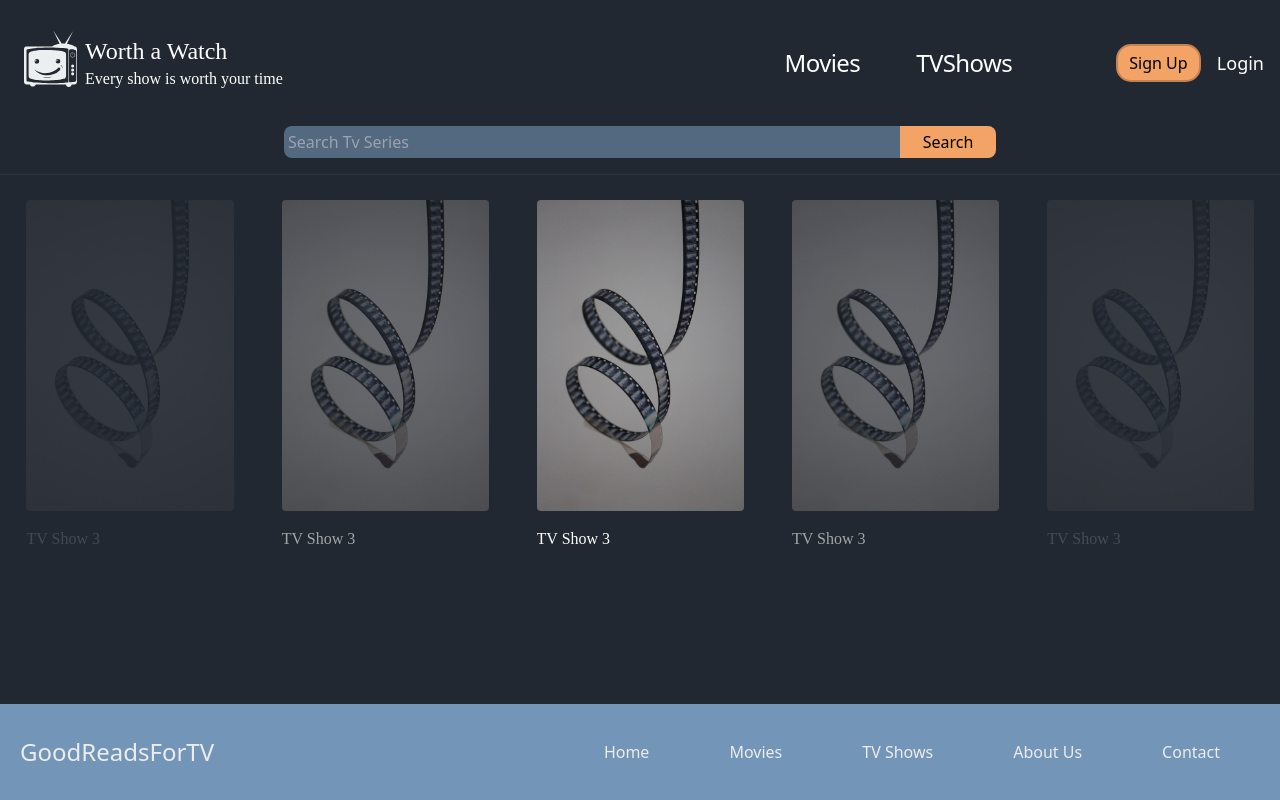
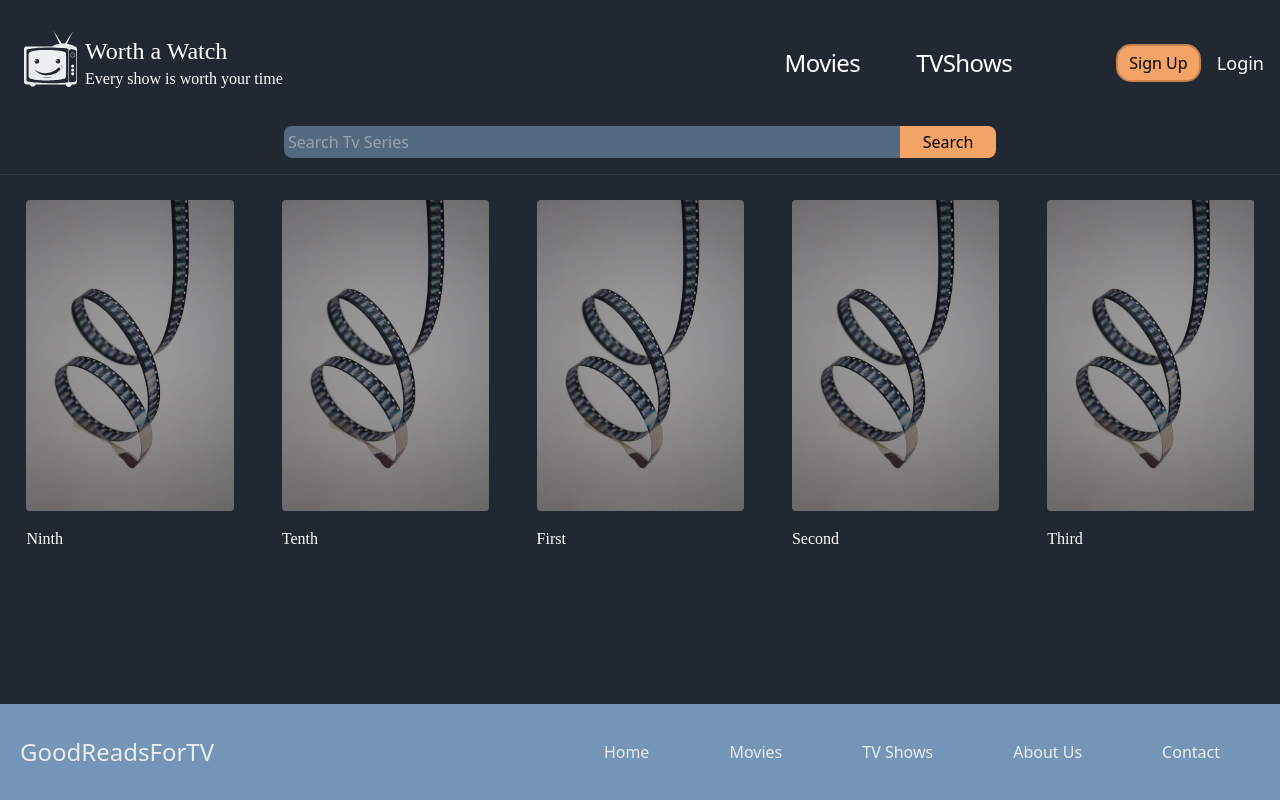
Before and after one commit to Dunder-Mifflin-Devs/GoodReadsForTV, a React (Vite) app in the folder good-reads-for-tv/: page / in a window 1280 px wide. Built offline with nearby package versions, Linux system fonts and the light colour scheme.

Commit message:
Cleaned up Carousel component and removed extra files

```diff
--- a/good-reads-for-tv/src/assets/styles/emblaCarousel.css
+++ /dev/null
@@ -1,10 +0,0 @@
-.embla {
-  overflow: hidden;
-}
-.embla__container {
-  display: flex;
-}
-.embla__slide {
-  flex: 0 0 100%;
-  min-width: 0;
-}
--- a/good-reads-for-tv/src/components/common/Carousel.jsx
+++ b/good-reads-for-tv/src/components/common/Carousel.jsx
@@ -1,77 +1,65 @@
-import React, {useCallback, useEffect, useState} from 'react';
+import React, {useCallback} from 'react';
 import useEmblaCarousel from 'embla-carousel-react';
-import {flushSync} from 'react-dom';
-import imageByIndex from '../../assets/javascript/imageByIndex';
 import '../../assets/styles/embla.css';
 import Feature from './Feature';
-import { NavLink } from 'react-router-dom';
+import {NavLink} from 'react-router-dom';
 
-const TWEEN_FACTOR = 4.2;
+const poster = '';
+const title = '';
 
-const numberWithinRange = (number, min, max) => Math.min(Math.max(number, min), max);
+export const Carousel = () => {
+  const [emblaRef, emblaApi] = useEmblaCarousel({loop: true});
 
-const Carousel = props => {
-  const {slides, options} = props;
-  const [emblaRef, emblaApi] = useEmblaCarousel(options);
-  const [tweenValues, setTweenValues] = useState([]);
+  const scrollPrev = useCallback(() => {
+    if (emblaApi) emblaApi.scrollPrev();
+  }, [emblaApi]);
 
-  const onScroll = useCallback(() => {
-    if (!emblaApi) return;
-
-    const engine = emblaApi.internalEngine();
-    const scrollProgress = emblaApi.scrollProgress();
-
-    const styles = emblaApi.scrollSnapList().map((scrollSnap, index) => {
-      let diffToTarget = scrollSnap - scrollProgress;
-
-      if (engine.options.loop) {
-        engine.slideLooper.loopPoints.forEach(loopItem => {
-          const target = loopItem.target();
-          if (index === loopItem.index && target !== 0) {
-            const sign = Math.sign(target);
-            if (sign === -1) diffToTarget = scrollSnap - (1 + scrollProgress);
-            if (sign === 1) diffToTarget = scrollSnap + (1 - scrollProgress);
-          }
-        });
-      }
-      const tweenValue = 1 - Math.abs(diffToTarget * TWEEN_FACTOR);
-      return numberWithinRange(tweenValue, 0, 1);
-    });
-    setTweenValues(styles);
-  }, [emblaApi, setTweenValues]);
-
-  useEffect(() => {
-    if (!emblaApi) return;
-
-    onScroll();
-    emblaApi.on('scroll', () => {
-      flushSync(() => onScroll());
-    });
-    emblaApi.on('reInit', onScroll);
-  }, [emblaApi, onScroll]);
+  const scrollNext = useCallback(() => {
+    if (emblaApi) emblaApi.scrollNext();
+  }, [emblaApi]);
 
   return (
     <div className="embla">
       <div className="embla__viewport" ref={emblaRef}>
         <div className="embla__container">
-          {slides.map(index => (
-            <div
-              className="embla__slide"
-              key={index}
-              style={{
-                ...(tweenValues.length && {opacity: tweenValues[index]}),
-              }}
-            >
-              <div className="embla__slide__number">
-                <span>{index + 1}</span>
-              </div>
-              <NavLink to="/details" className="w-24">
-                <Feature poster="{{ img: '', alt: '' }}" title={'TV Show 3'} />
-              </NavLink>
-            </div>
-          ))}
+          <NavLink to="/details" className="w-24 embla__slide">
+            <Feature poster={poster} title={'First'} />
+          </NavLink>
+          <NavLink to="/details" className="w-24 embla__slide">
+            <Feature poster={poster} title={'Second'} />
+          </NavLink>
+          <NavLink to="/details" className="w-24 embla__slide">
+            <Feature poster={poster} title={'Third'} />
+          </NavLink>
+          <NavLink to="/details" className="w-24 embla__slide">
+            <Feature poster={poster} title={'Fourth'} />
+          </NavLink>
+          <NavLink to="/details" className="w-24 embla__slide">
+            <Feature poster={poster} title={'Fifth'} />
+          </NavLink>
+          <NavLink to="/details" className="w-24 embla__slide">
+            <Feature poster={poster} title={'Sixth'} />
+          </NavLink>
+          <NavLink to="/details" className="w-24 embla__slide">
+            <Feature poster={poster} title={'Seventh'} />
+          </NavLink>
+          <NavLink to="/details" className="w-24 embla__slide">
+            <Feature poster={poster} title={'Eighth'} />
+          </NavLink>
+          <NavLink to="/details" className="w-24 embla__slide">
+            <Feature poster={poster} title={'Ninth'} />
+          </NavLink>
+          <NavLink to="/details" className="w-24 embla__slide">
+            <Feature poster={poster} title={'Tenth'} />
+          </NavLink>
         </div>
       </div>
+      {/* <button className="embla__prev" onClick={scrollPrev}>
+        Prev
+      </button>
+      <button className="embla__next" onClick={scrollNext}>
+        Next
+      </button> */}
     </div>
   );
 };
--- a/good-reads-for-tv/src/pages/dashboard.jsx
+++ b/good-reads-for-tv/src/pages/dashboard.jsx
@@ -1,15 +1,11 @@
 import Feature from '../components/common/Feature';
-import { NavLink } from 'react-router-dom';
+import {NavLink} from 'react-router-dom';
 import Carousel from '../components/common/Carousel';
-
-const OPTIONS = { loop: true }
-const SLIDE_COUNT = 10
-const SLIDES = Array.from(Array(SLIDE_COUNT).keys())
 
 const Dashboard = () => {
   return (
     <section className="sandbox__carousel flex-grow">
-      <Carousel slides={SLIDES} options={OPTIONS} />
+      <Carousel />
     </section>
   );
 };
```
